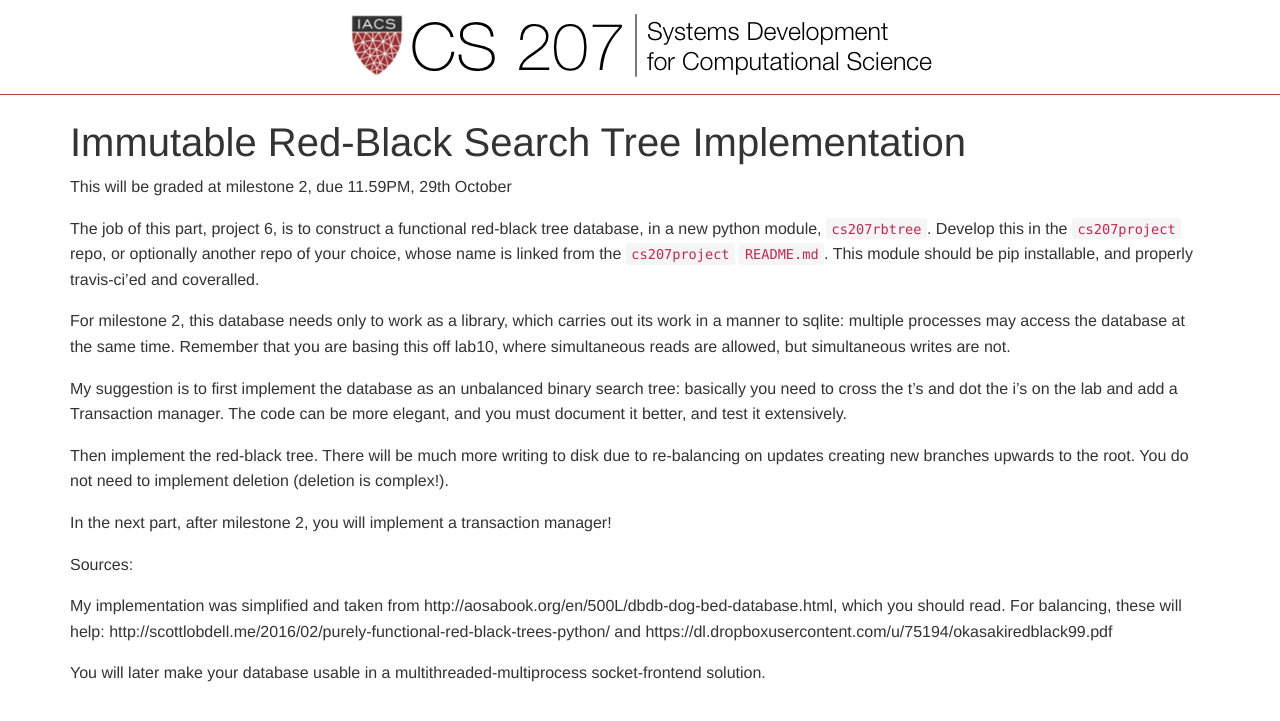
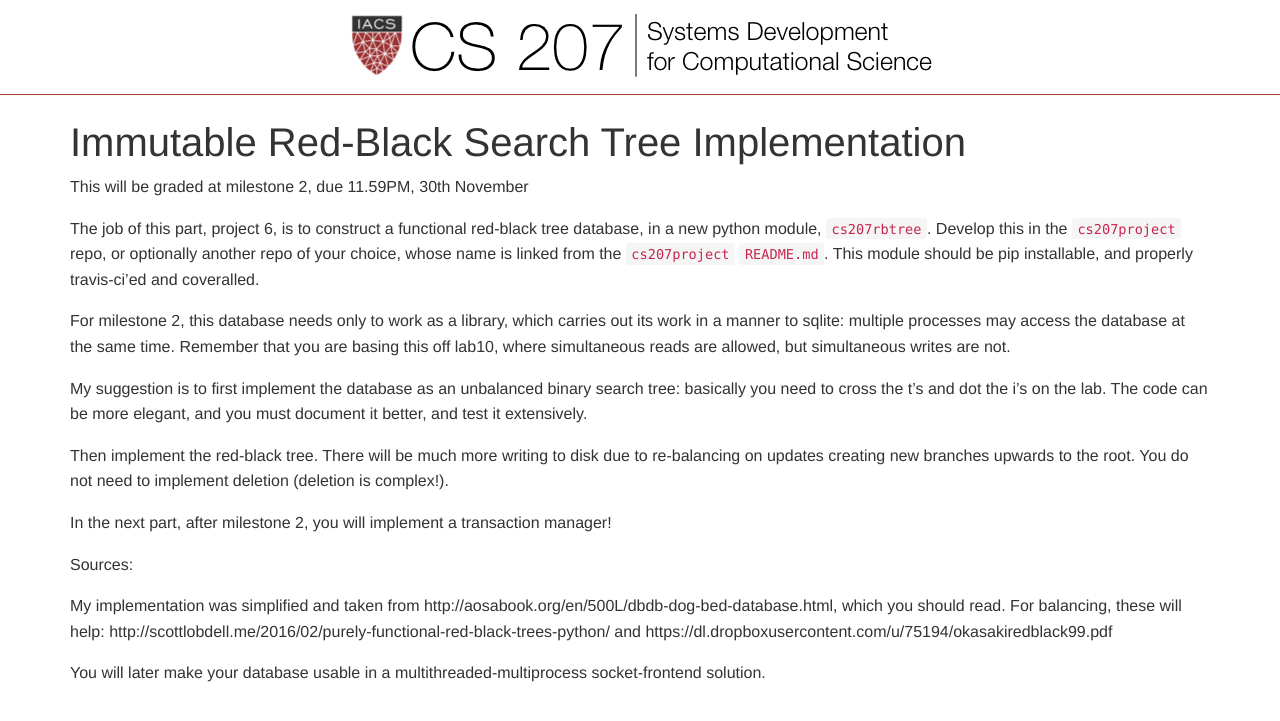
Before and after one commit to iacs-cs207/cs207-2016, a Jekyll site: the page built from projects/project6.md, in a window 1280 px wide. Shown: the top 721 px of the page. Built offline with Jekyll 4.4.1, drawn with Linux system fonts in a browser that asks for light colours; nearby versions of some CDN libraries; Markdown is read by kramdown in place of the engine named in the settings.

Commit message:
change to project 6

```diff
--- a/projects/project6.md
+++ b/projects/project6.md
@@ -4,13 +4,13 @@
 mathjax: true
 ---
 
-This will be graded at milestone 2, due 11.59PM, 29th October
+This will be graded at milestone 2, due 11.59PM, 30th November
 
 The job of this part, project 6, is to construct a functional red-black tree database, in a new python module, `cs207rbtree`. Develop this in the `cs207project` repo, or optionally another repo of your choice, whose name is linked from the `cs207project` `README.md`. This module should be pip installable, and properly travis-ci'ed and coveralled.
 
 For milestone 2, this database needs only to work as a library, which carries out its work in a manner to sqlite: multiple processes may access the database at the same time. Remember that you are basing this off lab10, where simultaneous reads are allowed, but simultaneous writes are not.
 
-My suggestion is to first implement the database as an unbalanced binary search tree: basically you need to cross the t's and dot the i's on the lab and add a Transaction manager. The code can be more elegant, and you must document it better, and test it extensively.
+My suggestion is to first implement the database as an unbalanced binary search tree: basically you need to cross the t's and dot the i's on the lab. The code can be more elegant, and you must document it better, and test it extensively.
 
 Then implement the red-black tree. There will be much more writing to disk due to re-balancing on updates creating new branches upwards to the root. You do not need to implement deletion (deletion is complex!).
 
```
